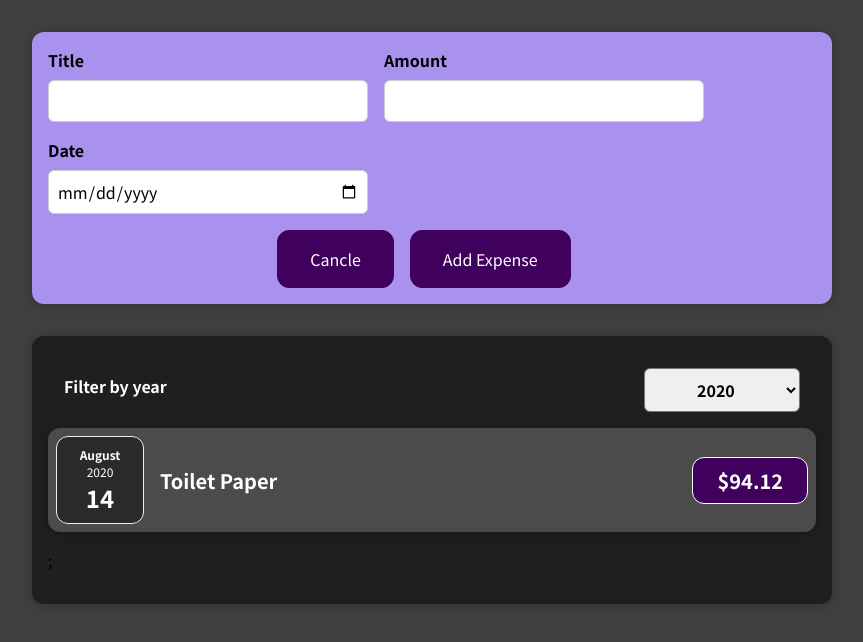
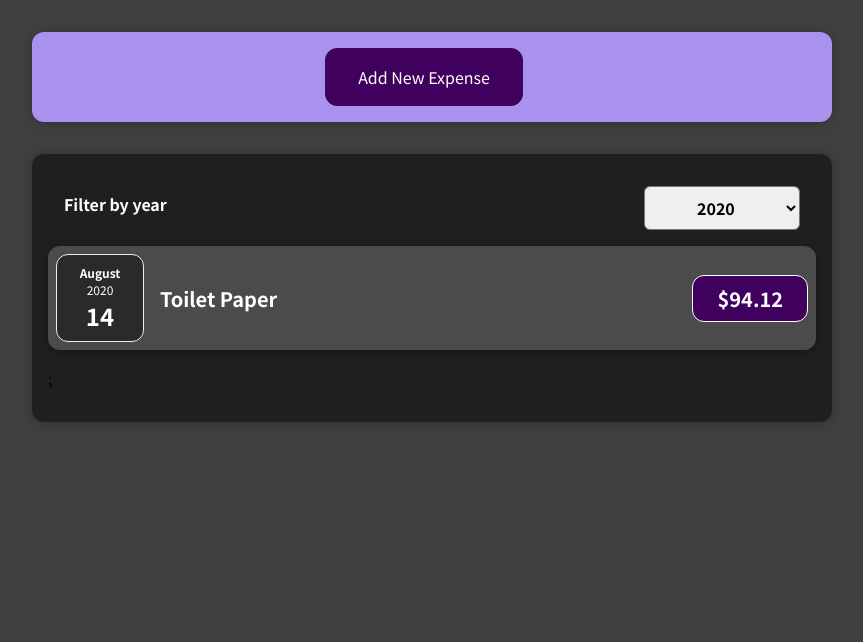
Before and after one commit to jyb1798/ReactPractice, a React (Create React App) app: page / in a window 1280 px wide. Shown: the top 642 px of the page, without its empty margins (208-1071 px from the left). Built offline with nearby package versions, Linux system fonts and the light colour scheme.

Commit message:
Add: 조건부 렌더링 로직 추가, state, true

```diff
--- a/src/components/NewExpense/NewExpense.js
+++ b/src/components/NewExpense/NewExpense.js
@@ -1,9 +1,10 @@
-import React from "react";
-
+import React, { useState } from "react";
 import ExpenseForm from "./ExpenseForm";
 import "./NewExpense.css";
 
 const NewExpense = (props) => {
+  const [isEditing, setIsEditing] = useState(false);
+
   const saveExpenseDataHandler = (enteredExpenseData) => {
     const expenseData = {
       ...enteredExpenseData,
@@ -12,9 +13,18 @@ const NewExpense = (props) => {
     props.onAddExpense(expenseData);
   };
 
+  const startEditingHandler = () => {
+    setIsEditing(true);
+  };
+
   return (
     <div className="new-expense">
-      <ExpenseForm onSaveExpenseData={saveExpenseDataHandler} />
+      {!isEditing && (
+        <button type="submit" onClick={startEditingHandler}>
+          Add New Expense
+        </button>
+      )}
+      {isEditing && <ExpenseForm onSaveExpenseData={saveExpenseDataHandler} />}
     </div>
   );
 };
```
Also changed, not shown: src/components/NewExpense/AddNewExpense.js (added, +12 -0 lines).
